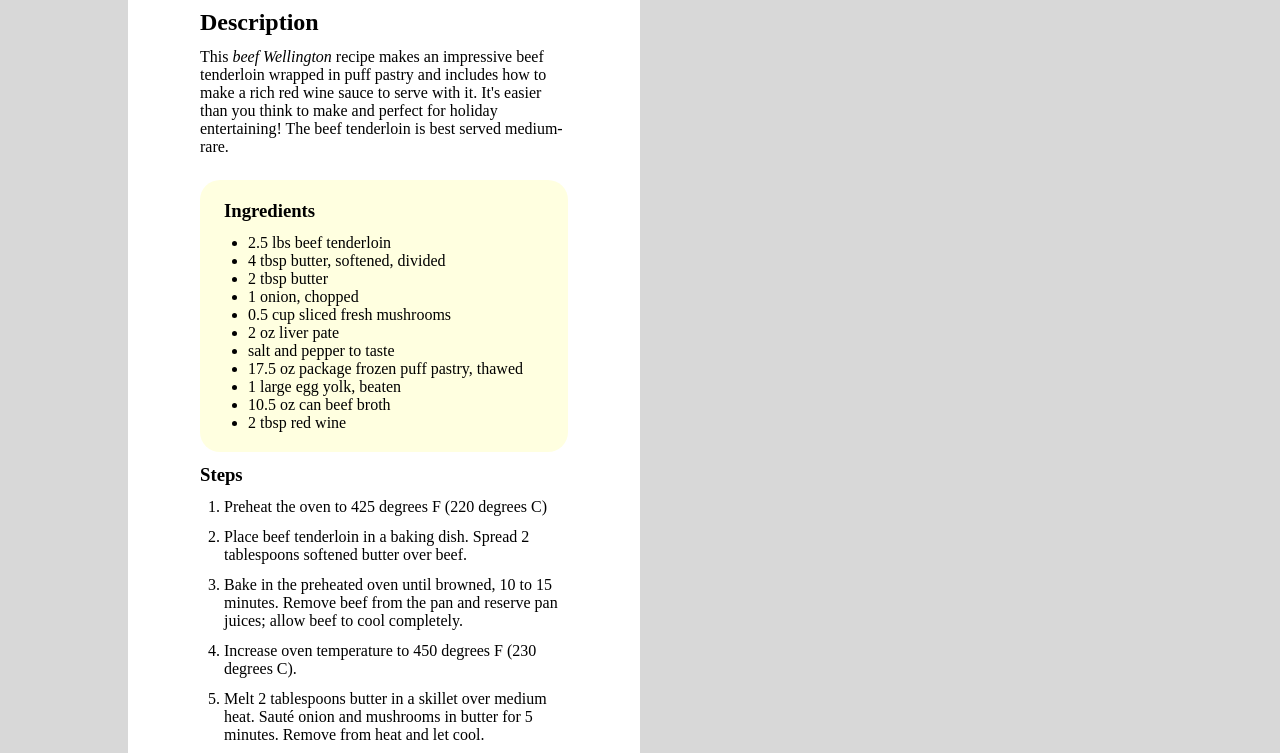
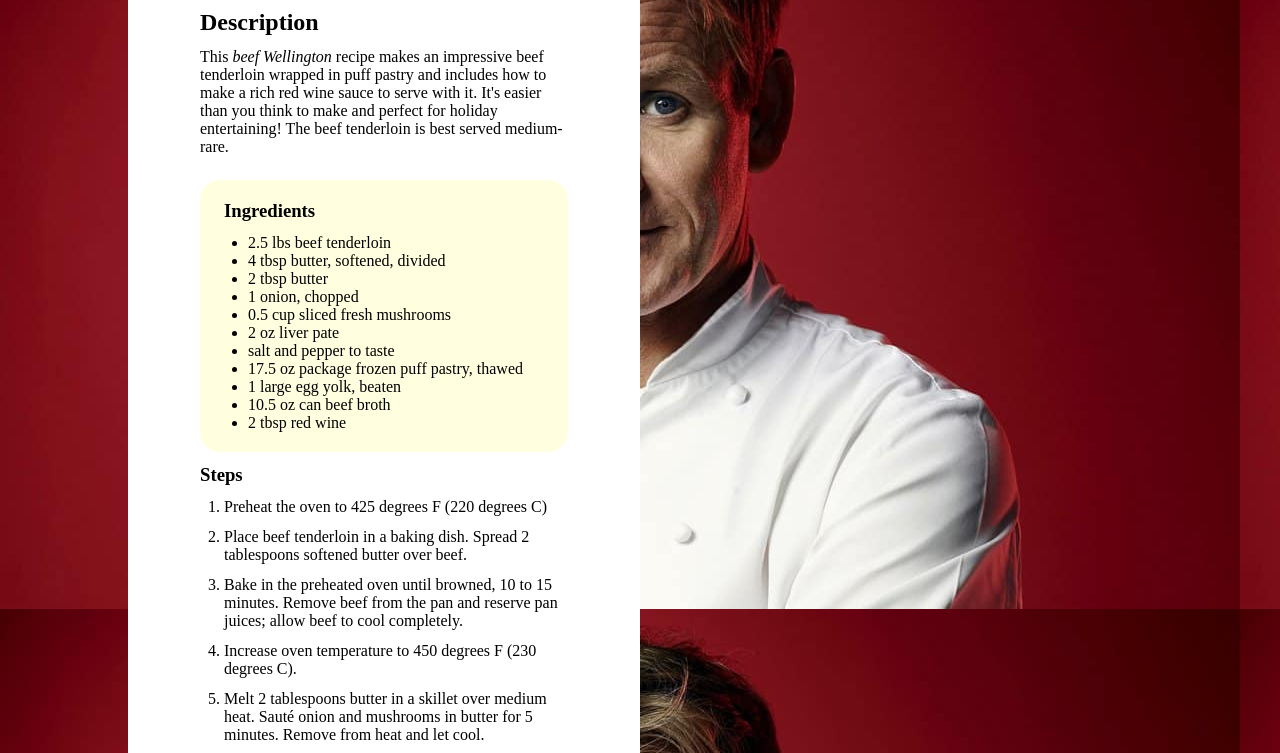
Before and after one commit to jdoria702/odin-recipes, a plain HTML site: page recipes/beef_wellington.html in a window 1280 px wide. Shown: the part 166-919 px from the top of the page. Drawn offline with Linux system fonts and the light colour scheme.

```diff
--- a/recipes/beef_wellington.html
+++ b/recipes/beef_wellington.html
@@ -6,7 +6,7 @@
     <meta name="viewport" content="width=device-width, initial-scale=1.0" />
     <title>Beef Wellington</title>
   </head>
-  <body>
+  <body style="background-image: url(../images/GordonRamsay.jpg)">
     <div class="card">
       <div class="title">
         <h1>Beef Wellington</h1>
--- a/recipes/style.css
+++ b/recipes/style.css
@@ -18,6 +18,7 @@ body {
 
 .title h1 {
   margin-bottom: 12px;
+
 }
 
 .title img {
```
Also changed, not shown: images/GordonRamsay.jpg (added).
